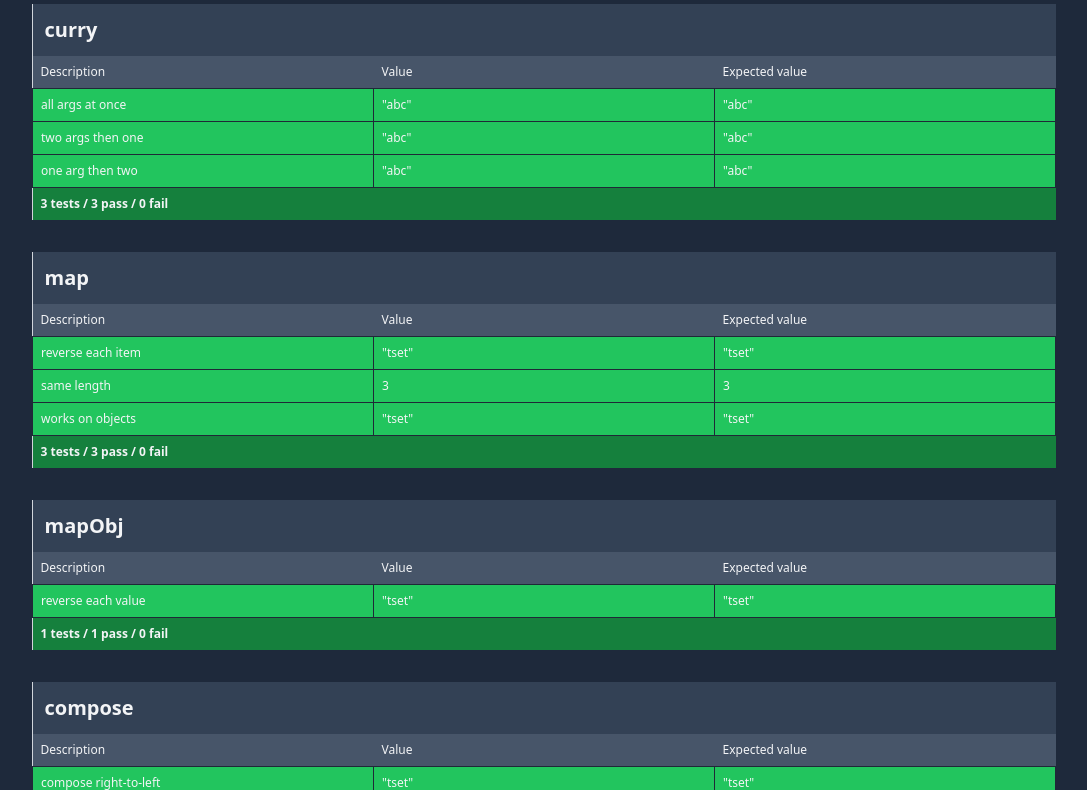
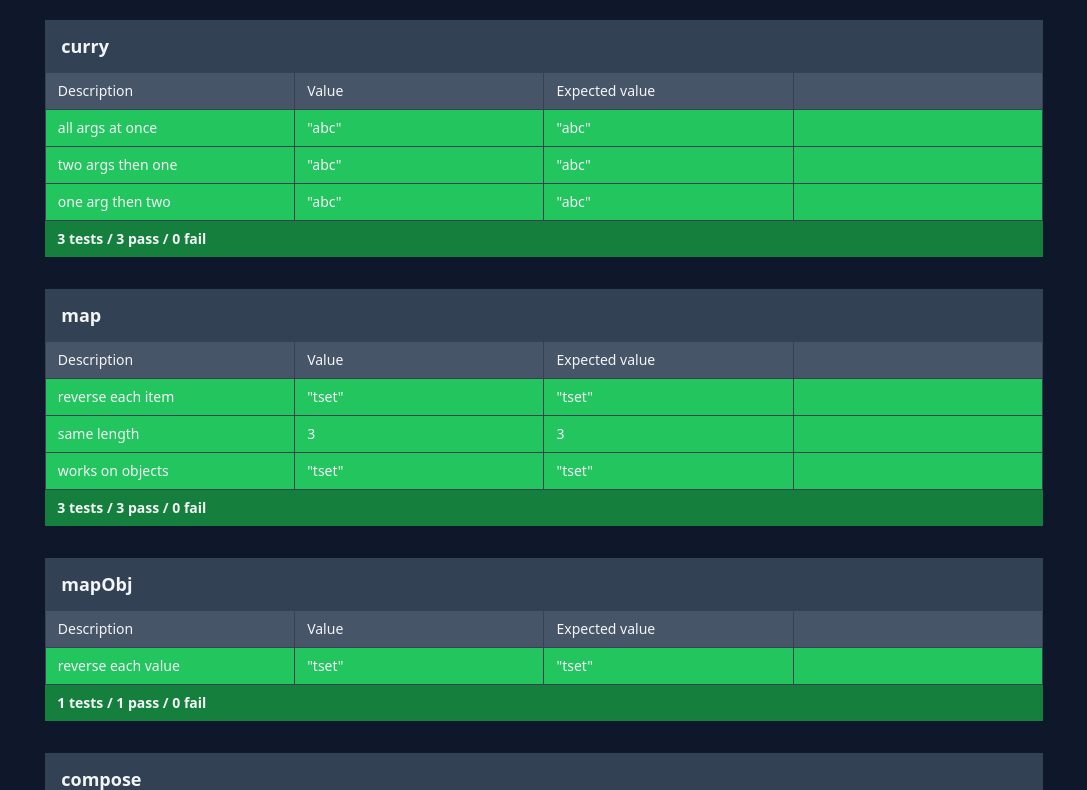
Before and after one commit to Youpinadi/nano, a plain HTML site: page index.html in a window 1280 px wide. Shown: the part 100-890 px from the top of the page, without its empty margins (96-1183 px from the left). Drawn offline with nearby package versions, Linux system fonts and the light colour scheme.

Commit message:
Fix test page styles: add Tailwind safelist, table-fixed for column widths, darker bg

```diff
--- a/index.html
+++ b/index.html
@@ -4,6 +4,14 @@
   <meta charset="UTF-8">
   <meta name="viewport" content="width=device-width, initial-scale=1.0">
   <title>nano.js — test suite</title>
+  <script>
+    tailwind.config = {
+      safelist: [
+        'bg-slate-600', 'bg-slate-700', 'bg-green-500', 'bg-green-700',
+        'bg-red-400', 'bg-red-600', 'border-gray-800',
+      ],
+    }
+  </script>
   <script src="https://cdn.tailwindcss.com"></script>
 </head>
 <body>
--- a/test-suite.js
+++ b/test-suite.js
@@ -83,26 +83,14 @@ const suite = {
   ],
 }
 
-const $ = (tag, attrs = {}, ...children) => {
-  const el = document.createElement(tag)
-  for (const [k, v] of Object.entries(attrs)) {
-    if (k === 'className') el.className = v
-    else if (k === 'textContent') el.textContent = v
-    else if (k === 'colSpan') el.colSpan = v
-    else el.setAttribute(k, v)
-  }
-  children.forEach(c => el.appendChild(typeof c === 'string' ? document.createTextNode(c) : c))
-  return el
-}
-
 function render() {
   const root = document.getElementById('root')
-  root.className = 'bg-slate-800 min-h-screen py-8'
+  root.className = 'bg-slate-900 min-h-screen py-10 px-4'
 
-  root.appendChild($('h1', {
-    className: 'text-4xl text-center font-normal text-gray-100 mb-8',
-    textContent: 'nano.js — test suite',
-  }))
+  const h1 = document.createElement('h1')
+  h1.className = 'text-4xl text-center font-normal text-gray-100 mb-10'
+  h1.textContent = 'nano.js \u2014 test suite'
+  root.appendChild(h1)
 
   let totalOk = 0
   let totalKo = 0
@@ -111,46 +99,62 @@ function render() {
     let ok = 0
     let ko = 0
 
-    const rows = []
+    const table = document.createElement('table')
+    table.className = 'w-4/5 mx-auto border-collapse text-sm mb-8'
+    table.style.tableLayout = 'fixed'
 
-    rows.push($('tr', { className: 'bg-slate-700' },
-      $('td', { colSpan: 4, className: 'text-xl text-gray-100 p-3' },
-        $('b', { textContent: groupName }),
-      ),
-    ))
+    const titleRow = document.createElement('tr')
+    const titleCell = document.createElement('td')
+    titleCell.colSpan = 4
+    titleCell.className = 'bg-slate-700 text-gray-100 text-lg px-4 py-3'
+    titleCell.innerHTML = `<b>${groupName}</b>`
+    titleRow.appendChild(titleCell)
+    table.appendChild(titleRow)
 
-    rows.push($('tr', { className: 'bg-slate-600 text-gray-100' },
-      $('td', { className: 'p-2 w-1/4', textContent: 'Description' }),
-      $('td', { className: 'p-2 w-1/4', textContent: 'Value' }),
-      $('td', { className: 'p-2 w-1/4', textContent: 'Expected value' }),
-    ))
+    const headRow = document.createElement('tr')
+    headRow.className = 'bg-slate-600 text-gray-100'
+    ;['Description', 'Value', 'Expected value', ''].forEach(text => {
+      const td = document.createElement('td')
+      td.className = 'px-3 py-2 w-1/4 border border-gray-700'
+      td.textContent = text
+      headRow.appendChild(td)
+    })
+    table.appendChild(headRow)
 
     for (const [desc, actual, expected] of tests) {
       const pass = actual === expected
       pass ? ok++ : ko++
 
-      rows.push($('tr', { className: pass ? 'bg-green-500' : 'bg-red-400' },
-        $('td', { className: 'p-2 border border-gray-800', textContent: desc }),
-        $('td', { className: 'p-2 border border-gray-800', textContent: JSON.stringify(actual) }),
-        $('td', { className: 'p-2 border border-gray-800', textContent: JSON.stringify(expected) }),
-      ))
+      const row = document.createElement('tr')
+      row.className = pass ? 'bg-green-500' : 'bg-red-400'
+      ;[desc, JSON.stringify(actual), JSON.stringify(expected), ''].forEach(v => {
+        const td = document.createElement('td')
+        td.className = 'px-3 py-2 border border-gray-700 text-gray-100'
+        td.textContent = v
+        row.appendChild(td)
+      })
+      table.appendChild(row)
     }
 
     const total = ok + ko
-    rows.push($('tr', { className: `font-bold ${ko > 0 ? 'bg-red-600' : 'bg-green-700'} text-gray-100` },
-      $('td', { colSpan: 4, className: 'p-2', textContent: `${total} tests / ${ok} pass / ${ko} fail` }),
-    ))
+    const resultRow = document.createElement('tr')
+    resultRow.className = `font-bold ${ko > 0 ? 'bg-red-600' : 'bg-green-700'} text-gray-100`
+    const resultCell = document.createElement('td')
+    resultCell.colSpan = 4
+    resultCell.className = 'px-3 py-2'
+    resultCell.textContent = `${total} tests / ${ok} pass / ${ko} fail`
+    resultRow.appendChild(resultCell)
+    table.appendChild(resultRow)
 
-    root.appendChild($('table', { className: 'w-4/5 mx-auto border-collapse text-xs text-gray-100 mb-8 bg-gray-300' }, ...rows))
-
+    root.appendChild(table)
     totalOk += ok
     totalKo += ko
   }
 
-  root.appendChild($('div', {
-    className: `w-72 mx-auto text-center p-3 text-base mb-8 text-gray-100 font-bold ${totalKo > 0 ? 'bg-red-600' : 'bg-green-700'}`,
-    textContent: `${totalOk + totalKo} tests / ${totalOk} pass / ${totalKo} fail`,
-  }))
+  const summary = document.createElement('div')
+  summary.className = `w-72 mx-auto text-center px-6 py-3 text-base text-gray-100 font-bold ${totalKo > 0 ? 'bg-red-600' : 'bg-green-700'}`
+  summary.textContent = `${totalOk + totalKo} tests / ${totalOk} pass / ${totalKo} fail`
+  root.appendChild(summary)
 }
 
 render()
```
